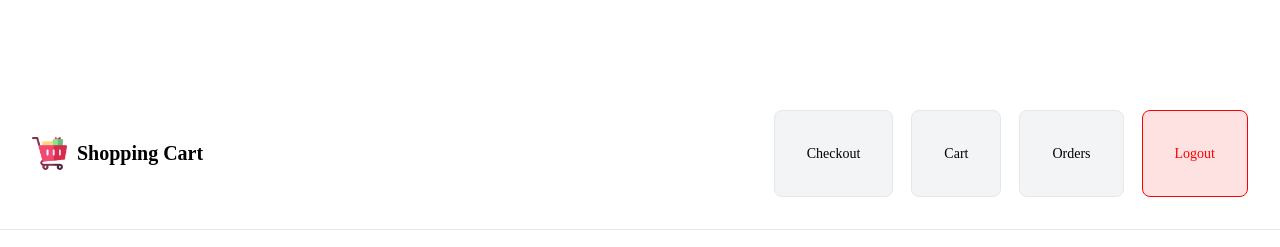
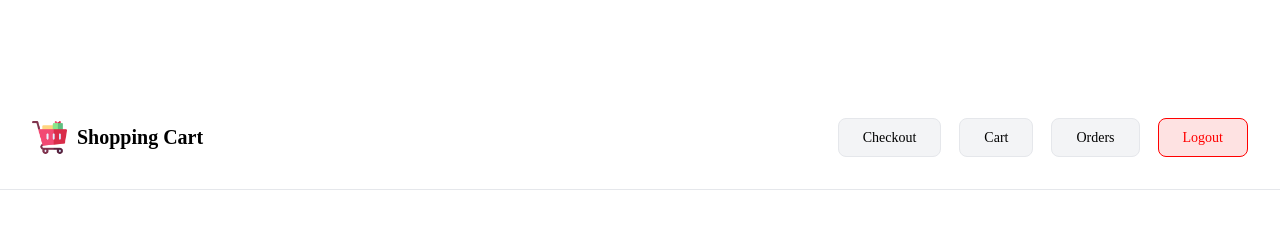
Before and after one commit to abdulghanisheikh/shopping-cart, a React (Vite) app in the folder frontend/: page /items-list in a window 1280 px wide. Shown: the top 247 px of the page. Built offline with nearby package versions, Linux system fonts and the light colour scheme; no server answers.

Commit message:
changed some margin & padding

```diff
--- a/frontend/src/components/Navbar.css
+++ b/frontend/src/components/Navbar.css
@@ -32,8 +32,8 @@
     p{
       margin: 0;
       cursor: pointer;
-      padding: 2rem 2rem;
-      border-radius: 0.5rem;
+      padding:0.5rem 1.5rem;
+      border-radius: 8px;
       background: #f3f4f6;
       border: 1px solid #e5e7eb;
       transition: all 0.2s ease-in-out;
```
